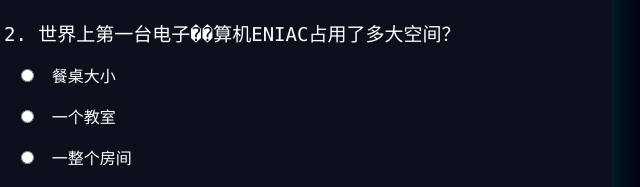
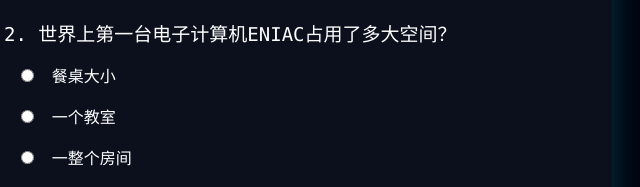
Before and after one commit to xixishuaifeifan/xixishuaifeifan.github.io, a plain HTML site: page quiz.html in a window 1280 px wide. Shown: the part 356-543 px from the top of the page, 346-986 px from the left. Drawn offline with Linux system fonts and the light colour scheme.

Commit message:
Update quiz.html

```diff
--- a/quiz.html
+++ b/quiz.html
@@ -35,7 +35,7 @@
         answer: 2 // 选项数组从0开始：0,1,2,3
     },
     {
-        question: "2. 世界上第一台电子��算机ENIAC占用了多大空间？",
+        question: "2. 世界上第一台电子计算机ENIAC占用了多大空间？",
         options: ["餐桌大小", "一个教室", "一整个房间", "一只手掌"],
         answer: 2
     },
```
